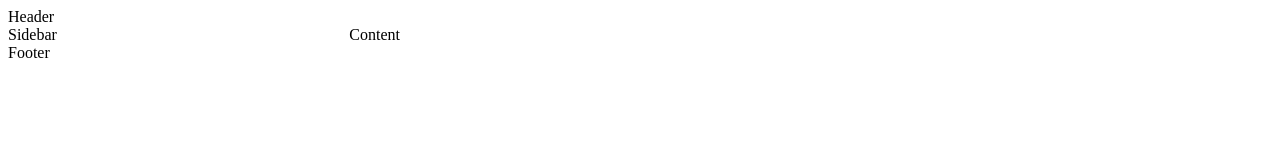
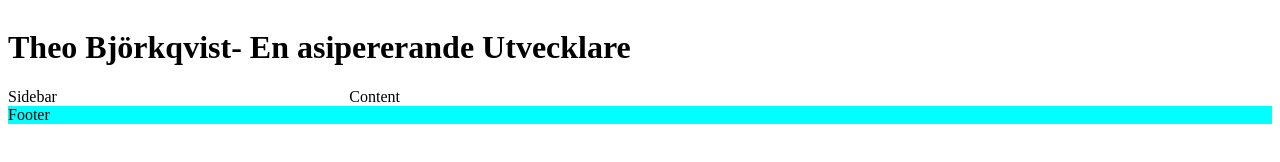
Before and after one commit to pengabutiken/Theo, a plain HTML site: page index.html in a window 1280 px wide. Drawn offline with Linux system fonts and the light colour scheme.

Commit message:
Ändrar layouten lite

```diff
--- a/assets/style.css
+++ b/assets/style.css
@@ -4,19 +4,28 @@
   flex-wrap: wrap;
   align-content: start;
 }
+/*  header */
 
-.item:nth-child(1),
-.item:nth-child(4) {
+.item:nth-child(1){
   width: 100%;
   height: 5%;
+
 }
-
+/* Sidebar */
 .item:nth-child(2) {
   width: 25%;
   height: 75%;
+
 }
 
+/* Main */
 .item:nth-child(3) {
   flex-grow: 1;
   height: 75%;
 }
+/* Footer  */
+.item:nth-child(4){
+     width: 100%;
+  height: 5%;
+  background-color: aqua;
+}
--- a/index.html
+++ b/index.html
@@ -8,7 +8,7 @@
 </head>
 <body>
     <div class="container">
-  <div class="item">Header</div>
+  <div class="item"><h1>Theo Björkqvist- En asipererande Utvecklare </h1></div>
   <div class="item">Sidebar</div>
   <div class="item">Content</div>
   <div class="item">Footer</div>
```
